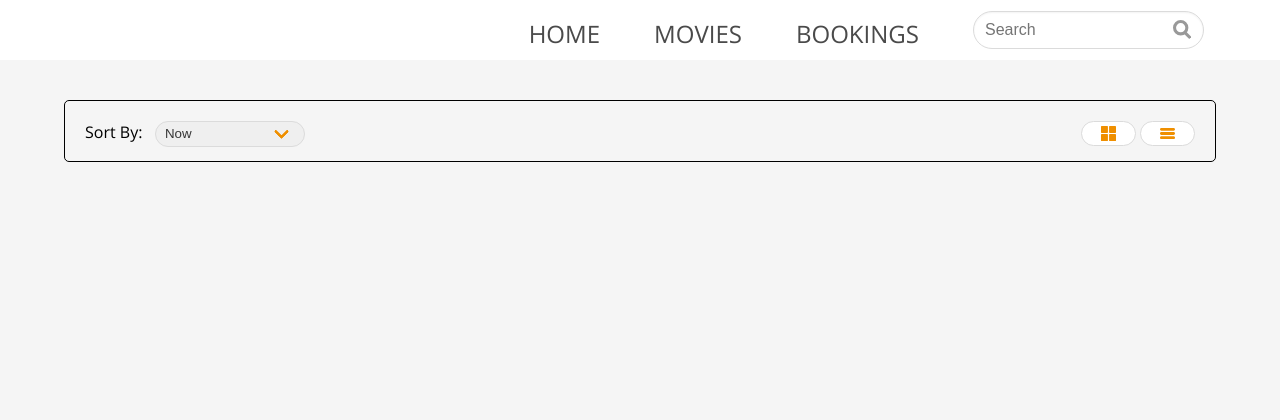
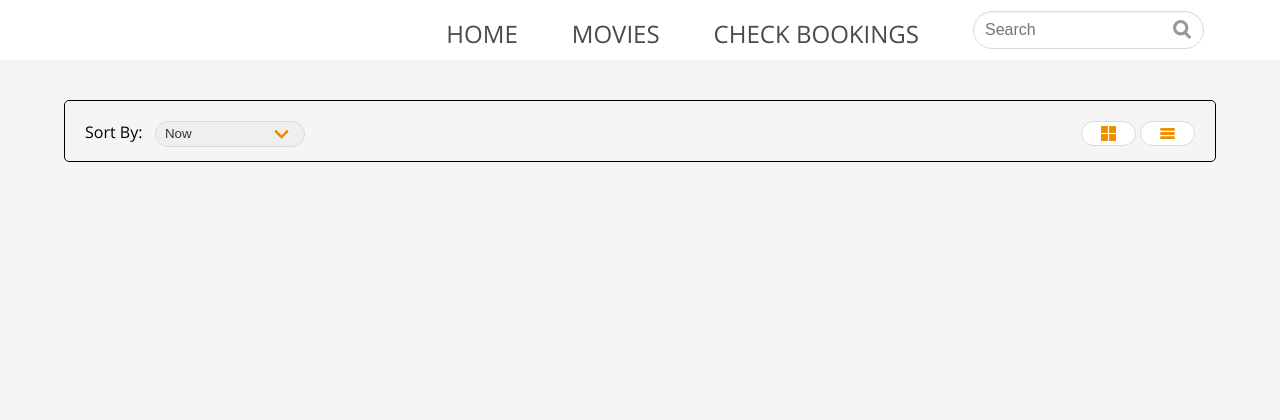
Before and after one commit to soraino/IM4717-HiewTangTheatre, a PHP site: page /moviesView.php?Sort=Now in a window 1280 px wide. Shown: the top 420 px of the page. Run offline with PHP 8.4, Linux system fonts and the light colour scheme; data that the repository does not hold is empty.

Commit message:
Update Navbar

```diff
--- a/movieDetails.php
+++ b/movieDetails.php
@@ -37,9 +37,9 @@ $directorList = $result2->fetch_assoc();
     <nav class="navbar">
         <div class="navbar-menu container">
             <div class="navbar-end">
-                <a href="index.php" class="navbar-item"> Home </a>
+                <a href="./" class="navbar-item"> Home </a>
                 <a href="moviesView.php" class="navbar-item"> Movies </a>
-                <a class="navbar-item"> Bookings </a>
+                <a class="navbar-item"> Check Bookings </a>
                 <div class="navbar-item">
                     <input class="input is-rounded" type="text" placeholder="Search" />
                     <svg class="search-icon" viewBox="0 0 12 13">
--- a/moviesView.php
+++ b/moviesView.php
@@ -52,9 +52,9 @@ if (isset($_GET['Sort'])) {
     <nav class="navbar">
         <div class="navbar-menu container">
             <div class="navbar-end">
-                <a href="index.php" class="navbar-item"> Home </a>
+                <a href="./" class="navbar-item"> Home </a>
                 <a href="moviesView.php" class="navbar-item"> Movies </a>
-                <a class="navbar-item"> Bookings </a>
+                <a class="navbar-item"> Check Bookings </a>
                 <div class="navbar-item">
                     <input class="input is-rounded" type="text" placeholder="Search" />
                     <svg class="search-icon" viewBox="0 0 12 13">
```
